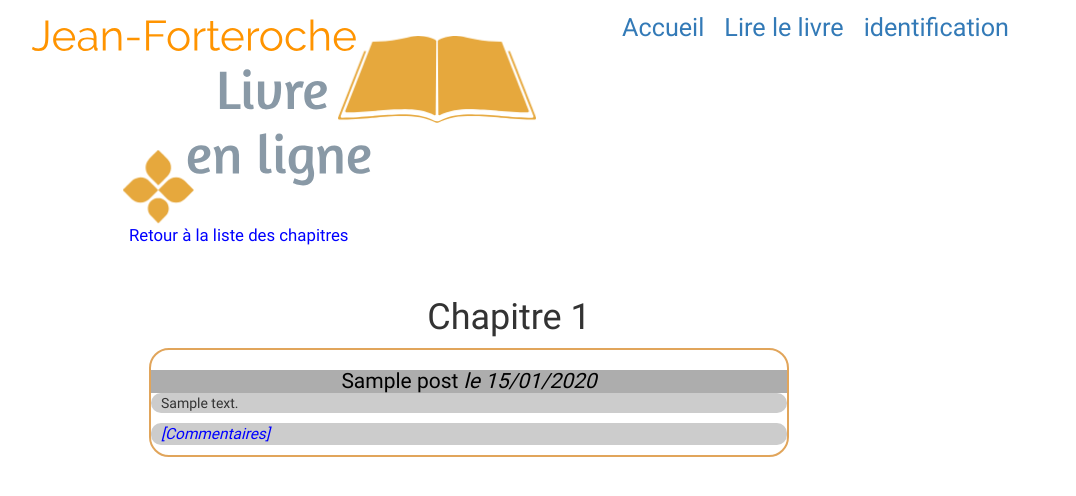
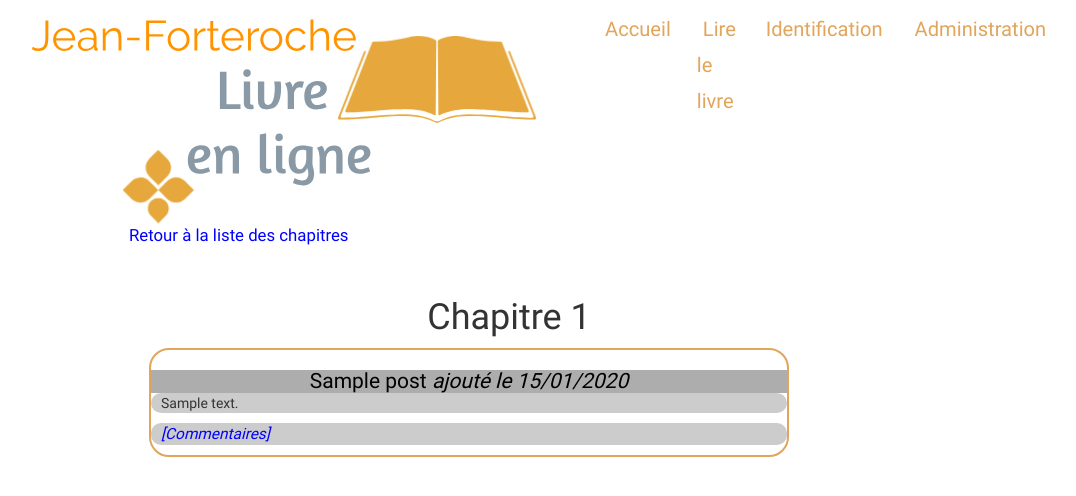
Before and after one commit to JMTanne/Projet_Creez-un-blog-pour-un-ecrivain, a PHP site: page /index.php?action=post&id=1 in a window 1280 px wide. Shown: the top 496 px of the page, without its empty margins (131-1207 px from the left). Run offline with PHP 8.4, Linux system fonts and the light colour scheme; tables that the repository leaves empty or names only in its code hold one stand-in row (values such as "Sample post"); some libraries are stand-ins or nearby versions.

Commit message:
Update sutes Views : Add link 'Administration' on template, fix link redirection after an 'alert'

```diff
--- a/view/commentsView.php
+++ b/view/commentsView.php
@@ -1,6 +1,6 @@
 <?php
-use \P4\Projet\Session;
-require_once('ControllerSessionClass.php');
+use \P4\Projet\Controller\Session;
+require_once('controller/ControllerSessionClass.php');
 
 $session = new Session();
 $session->flash();
@@ -31,7 +31,7 @@ $session->flash();
 
 			   	<a class="deleteComment" href="index.php?action=commentDeleted&amp;id=<?= $comment['id'] ?>&amp;postId=<?= $post['id'] ?>">Supprimer</a></p>
 
-			    <p><a class="signal" href="index.php?action=alertComment&amp;id=<?= $comment['id'] ?>">Signaler le commentaire</a></p>
+			    <p><a class="signal" href="index.php?action=alertComment&amp;commentId=<?= $comment['id'] ?>&amp;commentPostId=<?= $comment['post_id'] ?>&amp;commentAuthor=<?= $comment['comment_author'] ?>&amp;commentContent=<?= $comment['comment_content'] ?>&amp;postId=<?= $post['id'] ?>">Signaler le commentaire</a></p>
 
 		</div>
 	<?php
--- a/view/postView.php
+++ b/view/postView.php
@@ -14,7 +14,7 @@
             <div class="chapter">
                 <h3>
                     <?= htmlspecialchars($post['post_title']) ?>
-                    <em>le <?= $post['creation_date_fr'] ?></em>
+                    <em> ajouté le <?= $post['creation_date_fr'] ?></em>
                 </h3>
 
                 <p>
--- a/view/template.php
+++ b/view/template.php
@@ -19,9 +19,11 @@
             <nav>
                <!-- nav part bloc/container -->
                <ul>
-                  <li><a href="index.php">Accueil</a></li>
-                  <li><a href="index.php?action=allPosts">Lire le livre</a></li>
-                  <li><a href="#">identification</a></li>
+                  <li><a class="links_header" href="index.php">Accueil</a></li>
+                  <li><a class="links_header" href="index.php?action=allPosts">Lire le livre</a></li>
+                  <li><a class="links_header" href="#">Identification</a></li>
+                  <li><a class="links_header" href="index.php?action=BO_welcome">Administration</a></li>
+
                </ul>
             </nav>
          </header>
--- a/view/welcomeView.php
+++ b/view/welcomeView.php
@@ -1,6 +1,6 @@
 <?php
-use \P4\Projet\Session;
-require_once('ControllerSessionClass.php');
+use \P4\Projet\Controller\Session;
+require_once('controller/ControllerSessionClass.php');
 
 $session = new Session();
 $session->flash();
```
